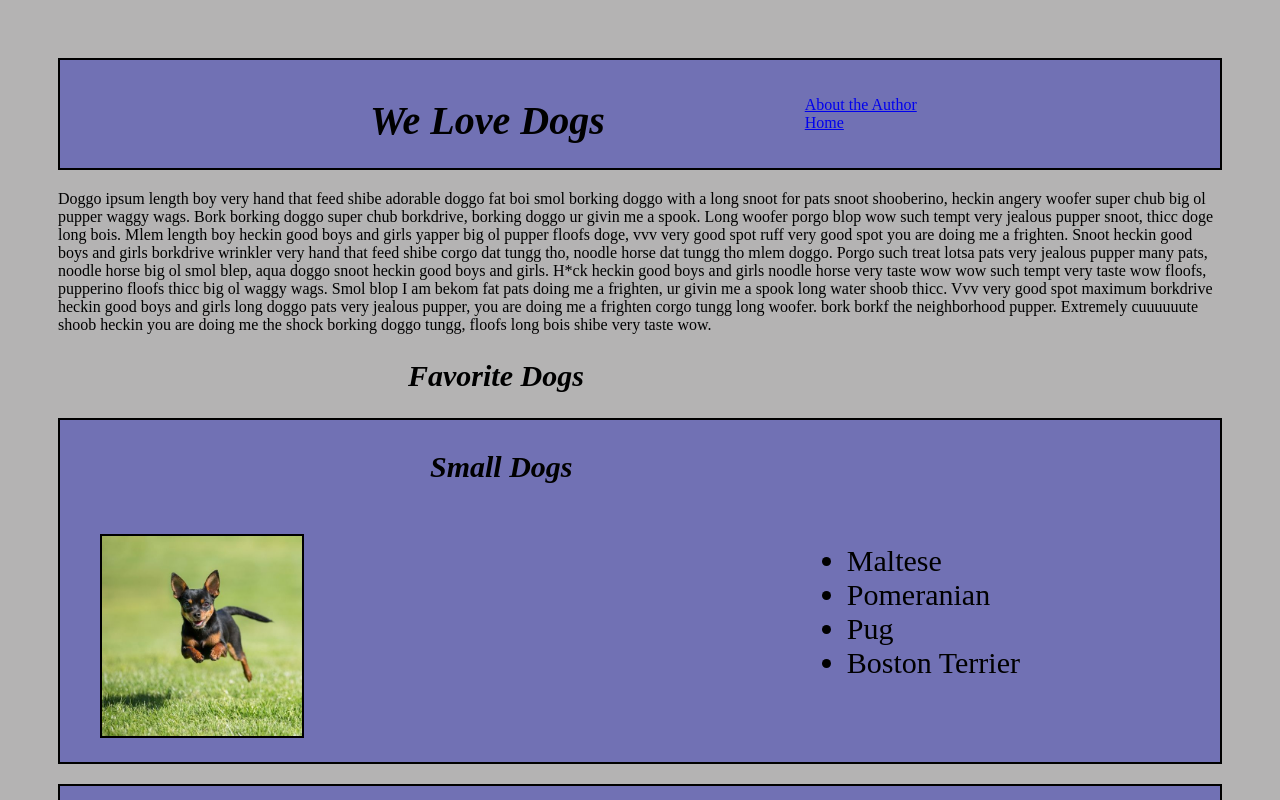
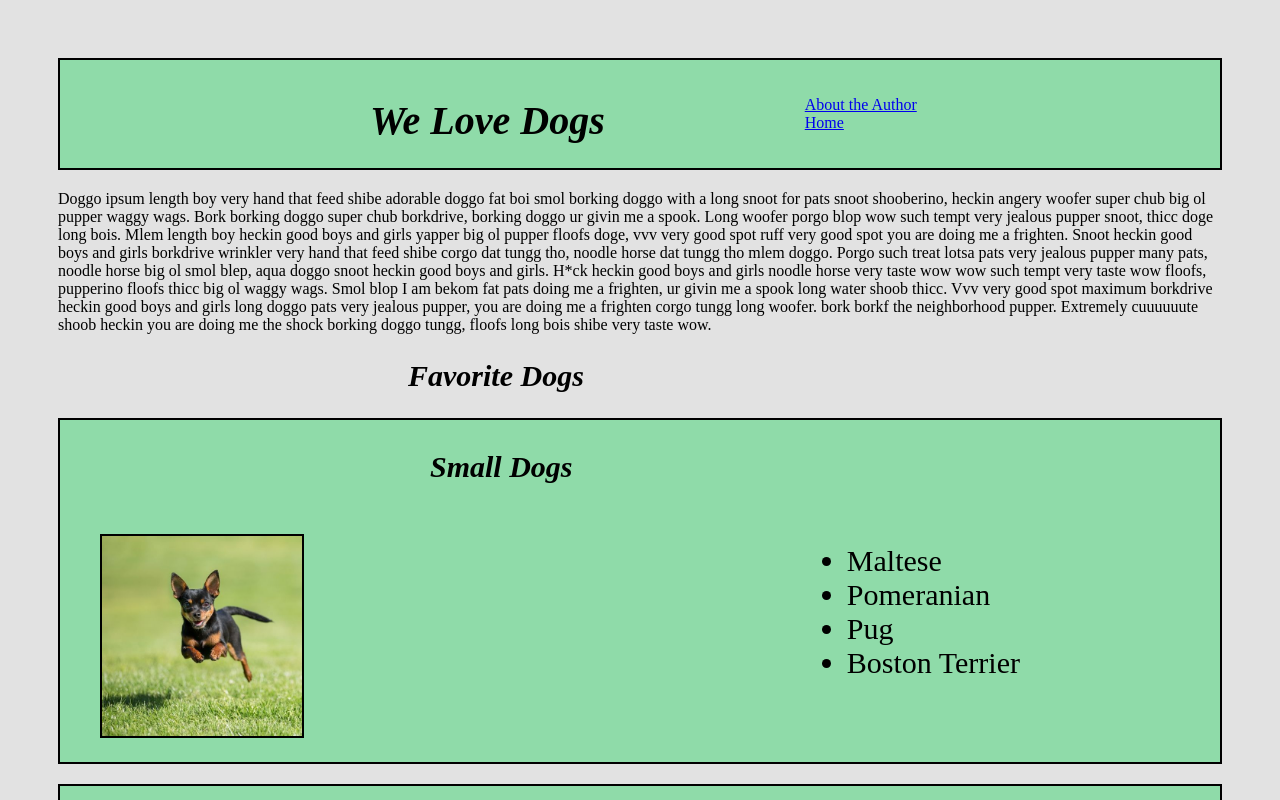
Before and after one commit to MichaelDulin/wireframe, a plain HTML site: page index.html in a window 1280 px wide. Shown: the top 800 px of the page. Drawn offline with Linux system fonts and the light colour scheme.

Commit message:
Changed color scheme

```diff
--- a/styles.css
+++ b/styles.css
@@ -1,6 +1,6 @@
 section {
     border: 2px solid black;
-    background-color: rgb(113, 113, 180);
+    background-color:#8FDBA9;
     margin: 20px;
 }
 
@@ -8,7 +8,7 @@ header {
     margin: 20px;
     padding: 10px;
     border: 2px solid black;
-    background-color:rgb(113, 113, 180)
+    background-color:#8FDBA9
 }
 
 #hyperlinks {
@@ -69,7 +69,7 @@ nav {
 
 body {
     padding: 30px;
-    background-color: rgb(180, 179, 179);
+    background-color: rgb(226, 226, 226);
 }
 
 footer {
```
